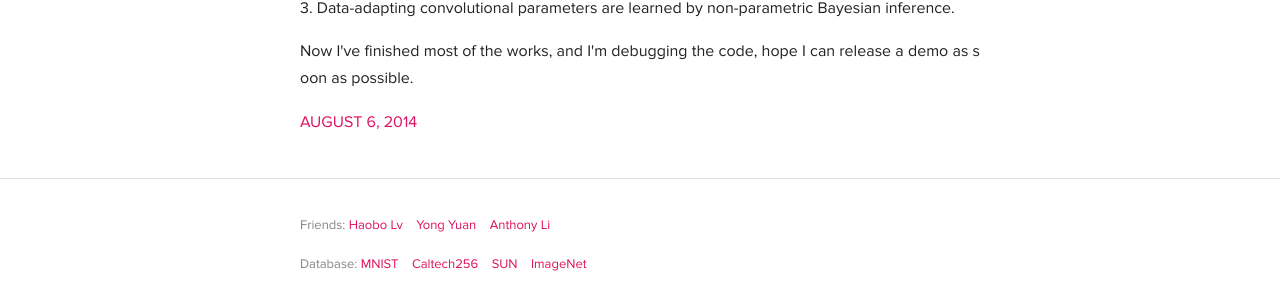
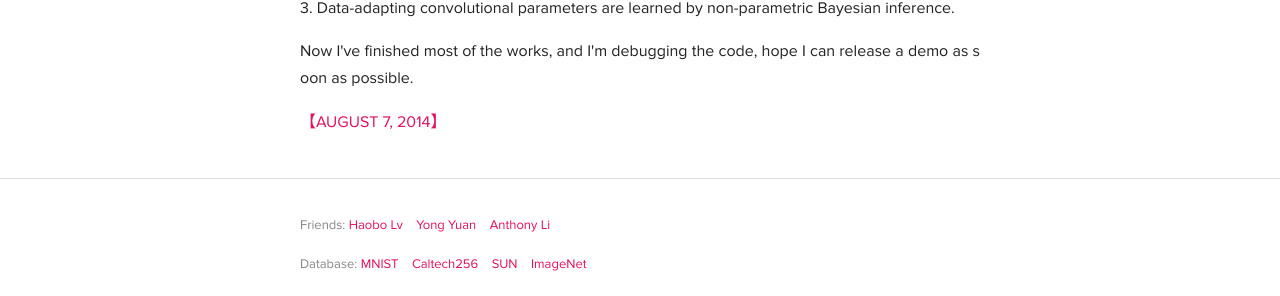
Before and after one commit to Raphael-Mou/raphael-mou.github.com, a Jekyll site: the page built from index.html, in a window 1280 px wide. Shown: the part 641-937 px from the top of the page. Built offline with Jekyll 4.4.1, drawn with Linux system fonts in a browser that asks for light colours; Markdown is read by kramdown in place of the engine named in the settings.

Commit message:
Update index.html

```diff
--- a/index.html
+++ b/index.html
@@ -68,7 +68,7 @@ description: My name is Lichao Mou. Since 2012, I have been studying for my mast
   </p>
 
   <p>
-    <a href="">AUGUST 6, 2014</a>
+    <a href="" rel="alternate" hreflang="cn">【AUGUST 7, 2014】</a>
   </p>
 
  <!-- <p>
```
